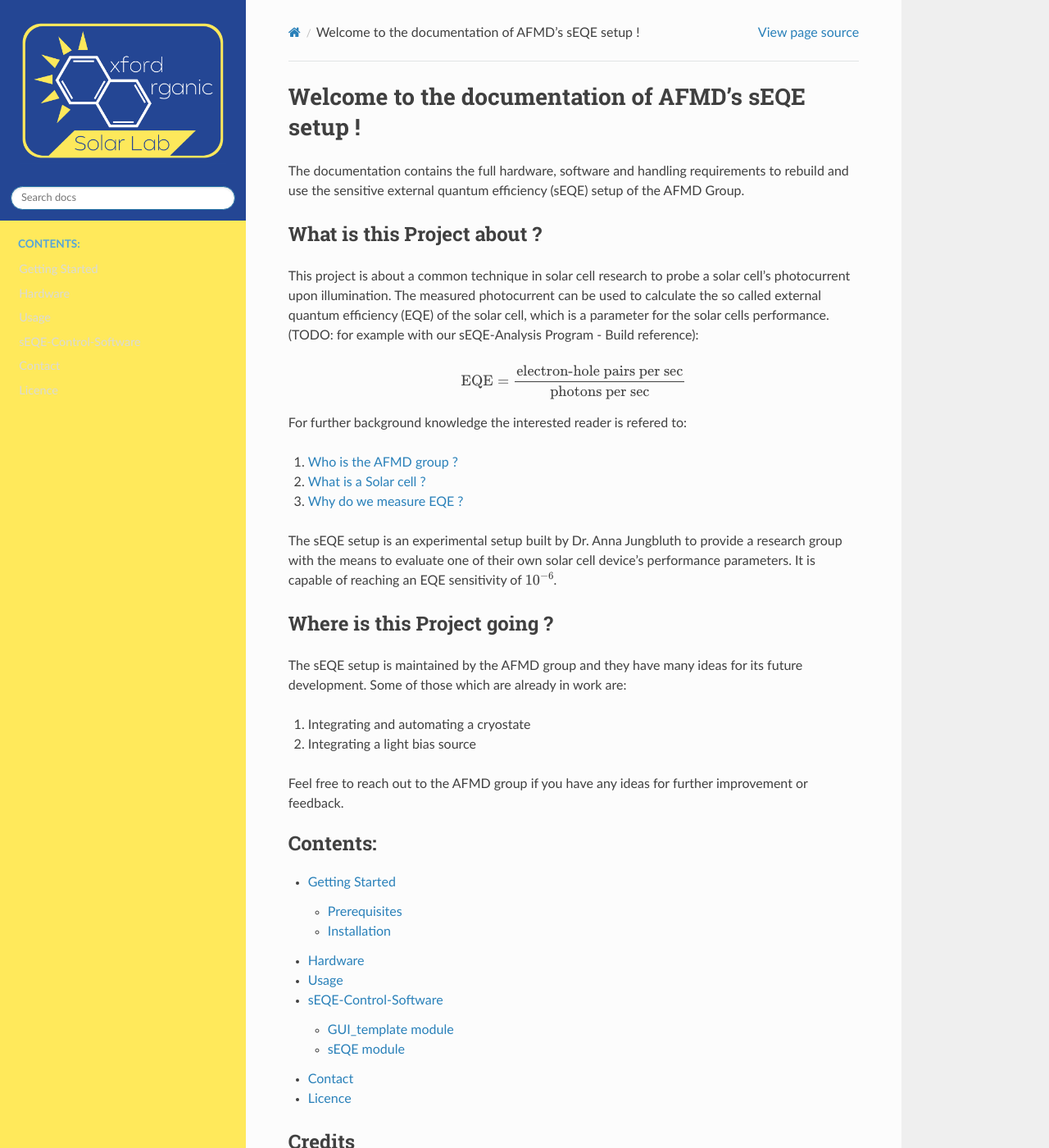
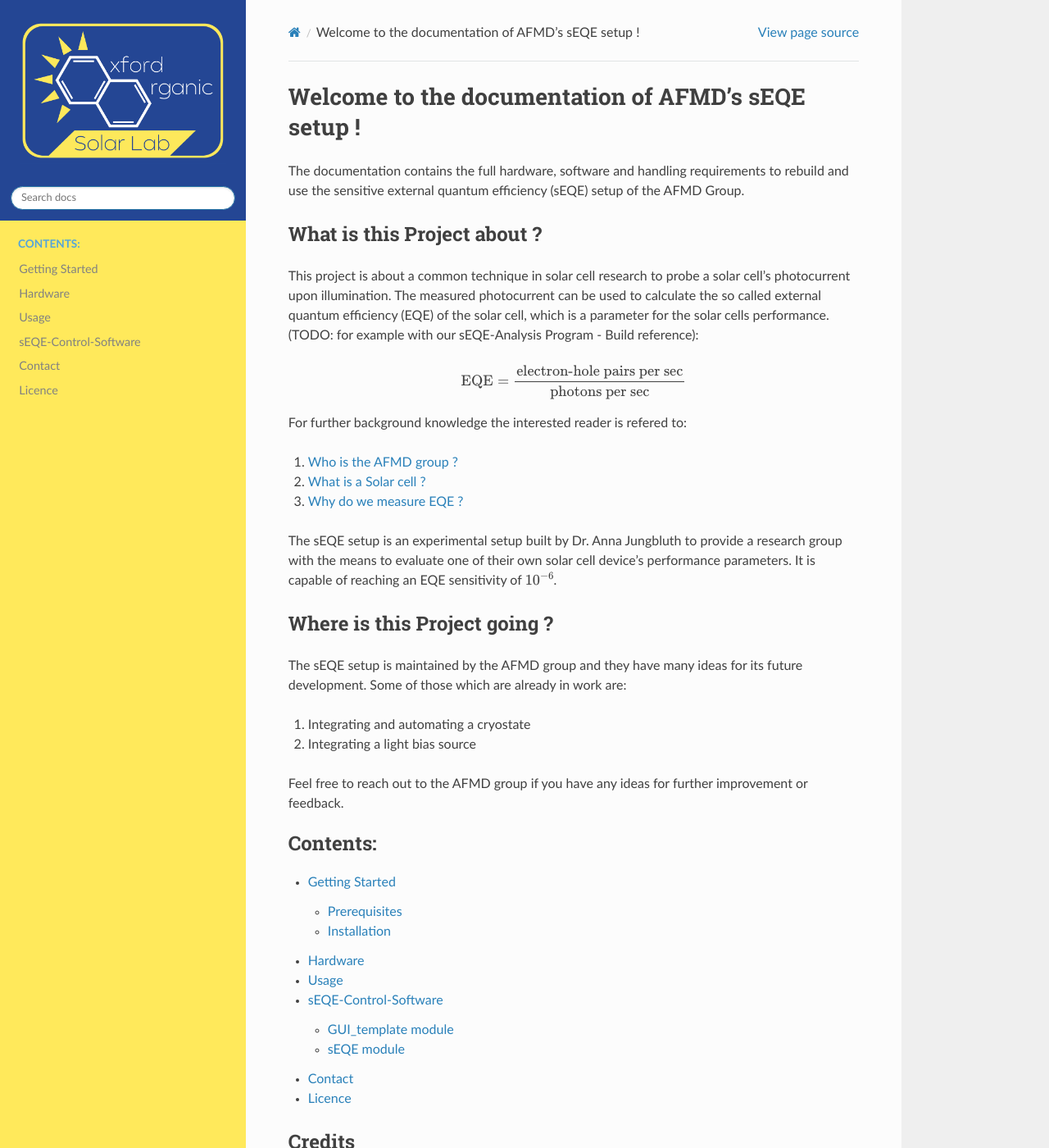
Before and after one commit to mzjswjz/sEQE-Setup_Mac, a Sphinx documentation site: the page built from docs/source/index.rst, in a window 1280 px wide and 1400 px high. Shown: the whole window at 82% size. Built offline with Sphinx 7.4.7 and the Read the Docs theme 2.0.0, drawn with Linux system fonts in a browser that asks for light colours.

Commit message:
doc: Fixed sidebar text colour issue

```diff
--- a/docs/source/_templates/layout.html
+++ b/docs/source/_templates/layout.html
@@ -10,6 +10,11 @@
     .wy-nav-side {
       background: #ffe95b; <!-- #343131 -->
     }
+
+    /* Sidebar text */
+    .wy-nav-side a {
+    color: #818181;
+    }
+
   </style>
 {% endblock %}
-y
```
